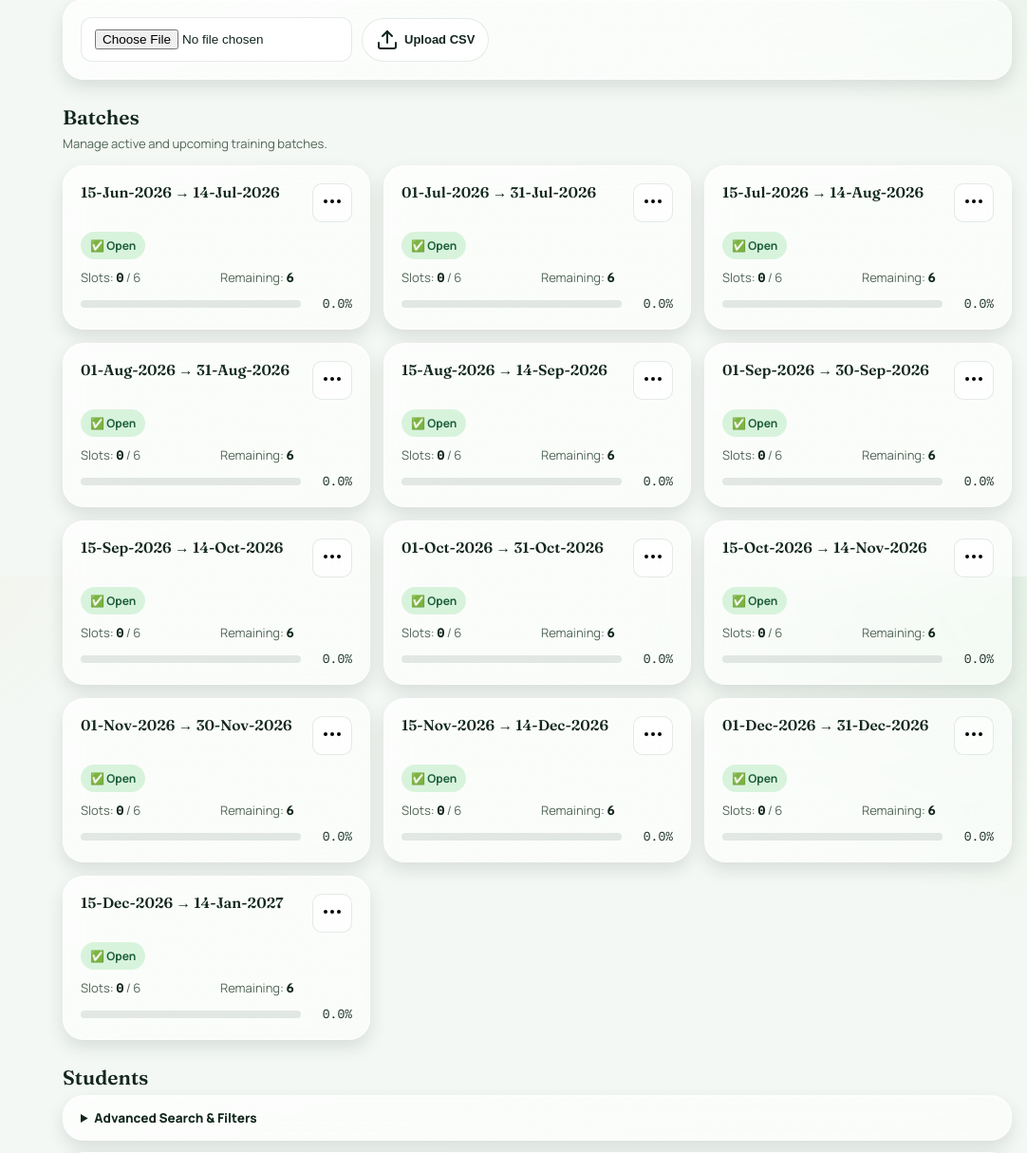
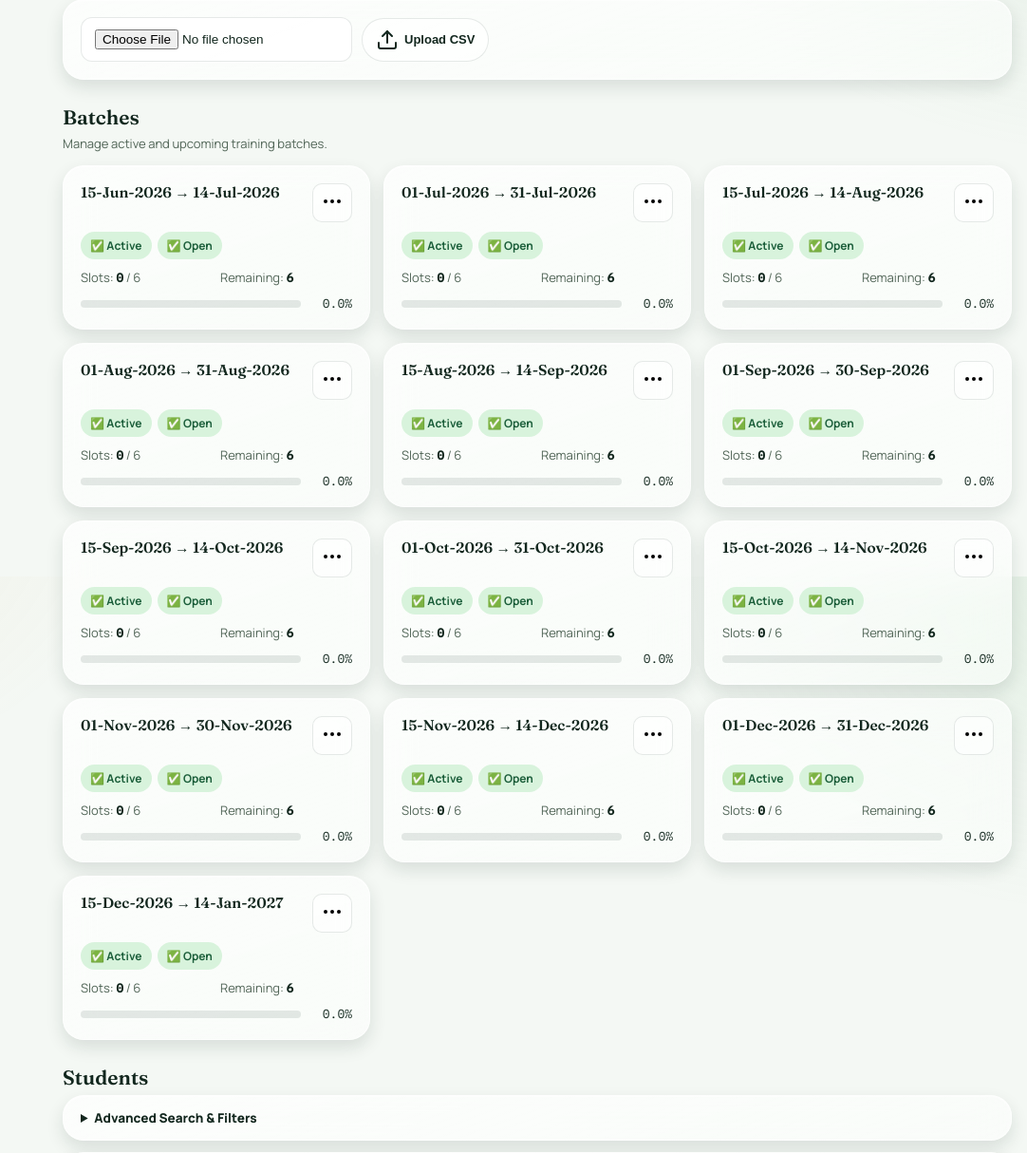
Before and after one commit to SidramA1999/hospital-portal, a Flask app: page /admin in a window 1280 px wide. Shown: the part 993-2207 px from the top of the page at 95% size, without its empty margins (198-1280 px from the left). Run offline with Flask 3, Linux system fonts and the light colour scheme; the visitor is signed in with stand-in values (Sample User, id 1); some libraries are stand-ins or nearby versions.

Commit message:
admin.html

```diff
--- a/templates/admin.html
+++ b/templates/admin.html
@@ -560,14 +560,26 @@ body{
             <div class="batch-title">{{ b.start_display|default('—') }} → {{ b.end_display|default('—') }}</div>
             <div class="menu">
               <button class="menu-btn" aria-haspopup="true" aria-expanded="false" aria-label="Batch actions"><i data-feather="more-horizontal"></i></button>
+
               <div class="menu-list" role="menu" aria-label="Batch actions">
-                <button type="button" onclick="openEditBatchModal({{ b.id|default(0) }})"><i data-feather="edit-2"></i> Edit</button>
-                <button type="button" onclick="deleteBatch({{ b.id|default(0) }})"><i data-feather="trash-2"></i> Delete</button>
-              </div>
+
+              <button type="button"onclick="openEditBatchModal({{ b.id|default(0) }})"><i data-feather="edit-2"></i> Edit</button>
+              <button type="button"onclick="window.location='/toggle_batch/{{ b.id }}'">{% if b.is_active == True %}🚫 Block Batch{% else %}✅ Unblock Batch{% endif %}</button>
+
+              <button type="button"onclick="deleteBatch({{ b.id|default(0) }})"><i data-feather="trash-2"></i> Delete</button>
+
+            </div>
             </div>
           </div>
 
           <div class="badges">
+
+            {% if b.is_active %}
+              <span class="badge open">✅ Active</span>
+            {% else %}
+              <span class="badge full">🚫 Block</span>{% endif %}
+
+
             {% if cap > 0 and filled < cap %}
               <span class="badge open">✅ Open</span>
               {% if remaining <= 2 %}<span class="badge warn">⚠ Few seats left</span>{% endif %}
```
